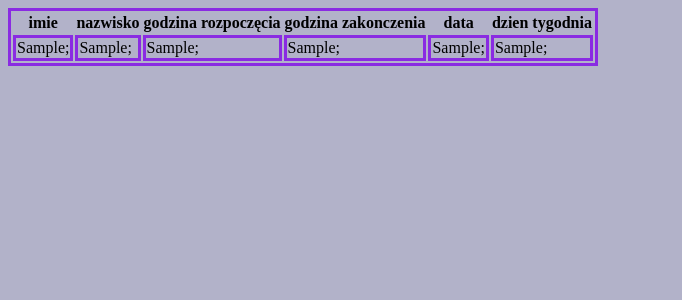
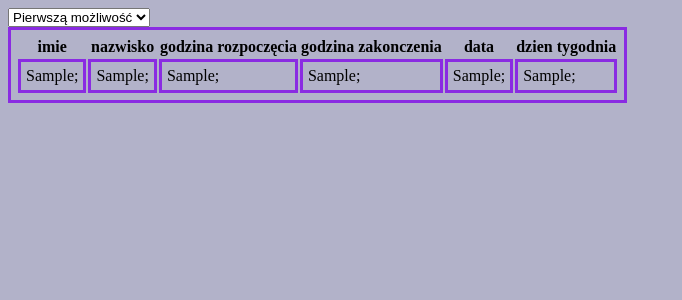
Before and after one commit to adrianqrt/tygodniowy-harmonogram-pracy-, a PHP site: page / in a window 1280 px wide. Shown: the top 300 px of the page, without its empty margins (0-682 px from the left). Run offline with PHP 8.4, Linux system fonts and the light colour scheme; tables that the repository leaves empty or names only in its code hold one stand-in row (values such as "Sample post").

Commit message:
Add files via upload

```diff
--- a/index.php
+++ b/index.php
@@ -9,25 +9,35 @@
 </head>
 
 <body>
-
+<form action="">
+	<select name="sortowanie">
+		<option>Pierwszą możliwość</option>
+		<option>Druga możliwość</option>
+		...
+	</select>
+</form>
 <?php
 $conn = new mysqli ("localhost", "root", "", "tygodniowy-harmonogram-pracy") or die("błąd");
 
 $wynik = $conn->query("SELECT * FROM harmonogram");
 
      if($wynik->num_rows > 0) {
+        echo "<table>";
+        echo "<tr>";
+        echo "<th> imie  </th>";
+        echo "<th> nazwisko </th>";
+        echo "<th> godzina rozpoczęcia </th>";
+        echo "<th> godzina zakonczenia </th>";
+        echo "<th> data </th>";
+        echo "<th> dzien tygodnia </th>";
+        echo "</tr>";
 
     while($wiersz = $wynik-> fetch_assoc() )
     {
-        echo "<table>";
+
 
 //////////////////////////////////////////////////////////
-echo "<th> imie </th>";
-echo "<th> nazwisko </th>";
-echo "<th> godzina rozpoczęcia </th>";
-echo "<th> godzina zakonczenia </th>";
-echo "<th> data </th>";
-echo "<th> dzien tygodnia </th>";
+
 echo "<tr>";
 
         echo "<td>" . $wiersz["imie"] . ";<br>";
--- a/style.css
+++ b/style.css
@@ -1,6 +1,7 @@
 
 table, tr, td {
     border: solid blueviolet 3px;
+    padding: 5px;
 
   }
   body{
```
